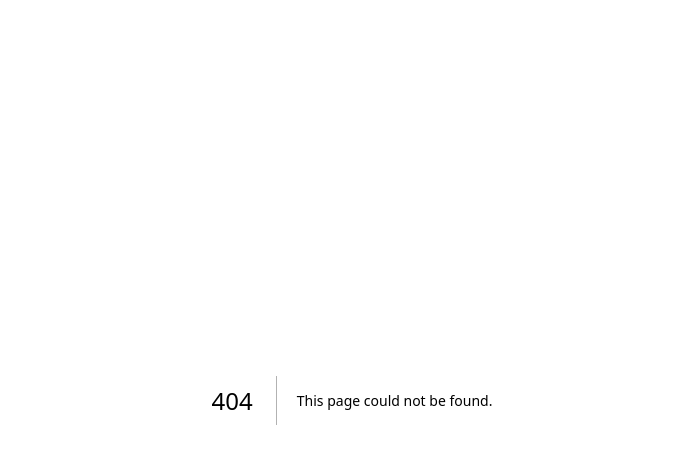
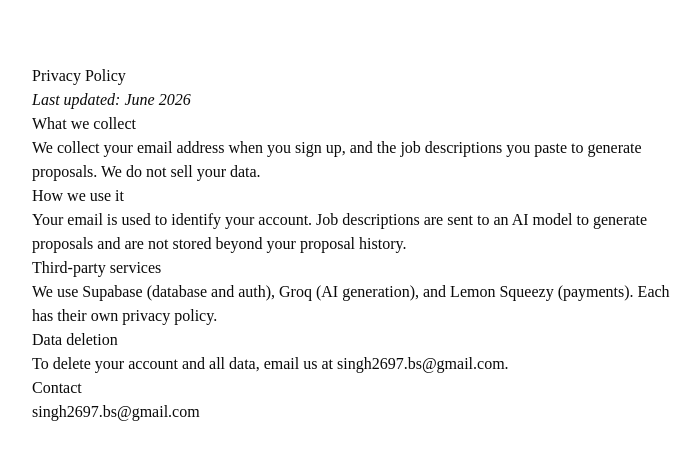
Before and after one commit to Bsingh2697/proposalcraft, a Next.js app: page /privacy in a window 1280 px wide. Before the commit this address had no page. Shown: the top 464 px of the page, without its empty margins (288-988 px from the left). Built offline with nearby package versions, Linux system fonts and the light colour scheme.

Commit message:
add privacy policy and terms pages

```diff
--- /dev/null
+++ b/app/privacy/page.tsx
@@ -0,0 +1,23 @@
+export default function PrivacyPage() {
+  return (
+    <div className="max-w-2xl mx-auto px-4 py-16 prose">
+      <h1>Privacy Policy</h1>
+      <p><em>Last updated: June 2026</em></p>
+
+      <h2>What we collect</h2>
+      <p>We collect your email address when you sign up, and the job descriptions you paste to generate proposals. We do not sell your data.</p>
+
+      <h2>How we use it</h2>
+      <p>Your email is used to identify your account. Job descriptions are sent to an AI model to generate proposals and are not stored beyond your proposal history.</p>
+
+      <h2>Third-party services</h2>
+      <p>We use Supabase (database and auth), Groq (AI generation), and Lemon Squeezy (payments). Each has their own privacy policy.</p>
+
+      <h2>Data deletion</h2>
+      <p>To delete your account and all data, email us at singh2697.bs@gmail.com.</p>
+
+      <h2>Contact</h2>
+      <p>singh2697.bs@gmail.com</p>
+    </div>
+  )
+}
--- /dev/null
+++ b/app/terms/page.tsx
@@ -0,0 +1,23 @@
+export default function TermsPage() {
+  return (
+    <div className="max-w-2xl mx-auto px-4 py-16 prose">
+      <h1>Terms of Service</h1>
+      <p><em>Last updated: June 2026</em></p>
+
+      <h2>Using ProposalCraft</h2>
+      <p>ProposalCraft generates AI-powered freelance proposals. You are responsible for reviewing and editing proposals before sending them to clients.</p>
+
+      <h2>Free plan</h2>
+      <p>Free accounts get 3 proposals per month. Unused proposals do not roll over.</p>
+
+      <h2>Pro plan</h2>
+      <p>Pro accounts are billed at $9/month. You can cancel at any time. No refunds for partial months.</p>
+
+      <h2>Acceptable use</h2>
+      <p>Do not use ProposalCraft to generate spam or misleading content.</p>
+
+      <h2>Contact</h2>
+      <p>singh2697.bs@gmail.com</p>
+    </div>
+  )
+}
```
